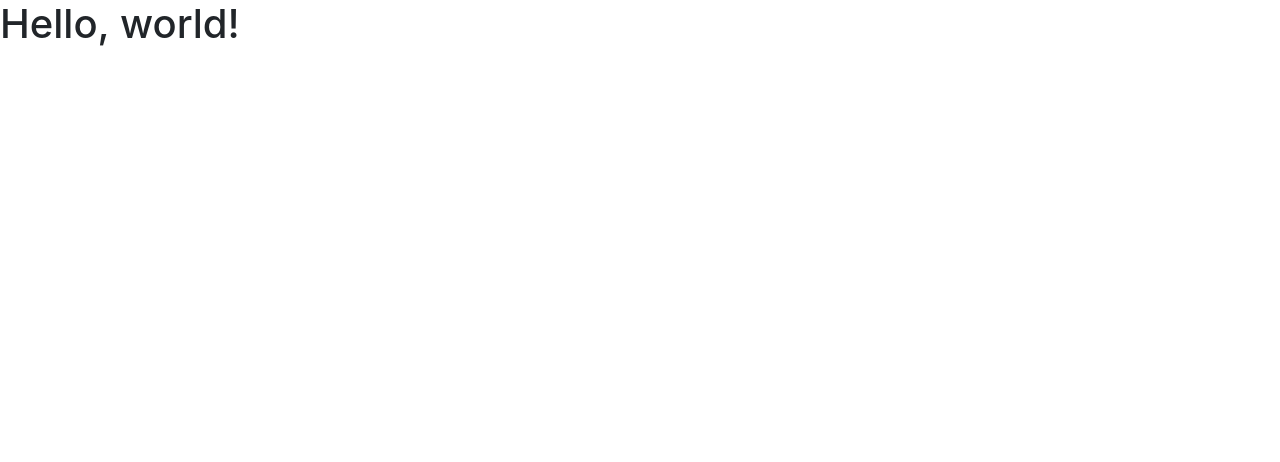
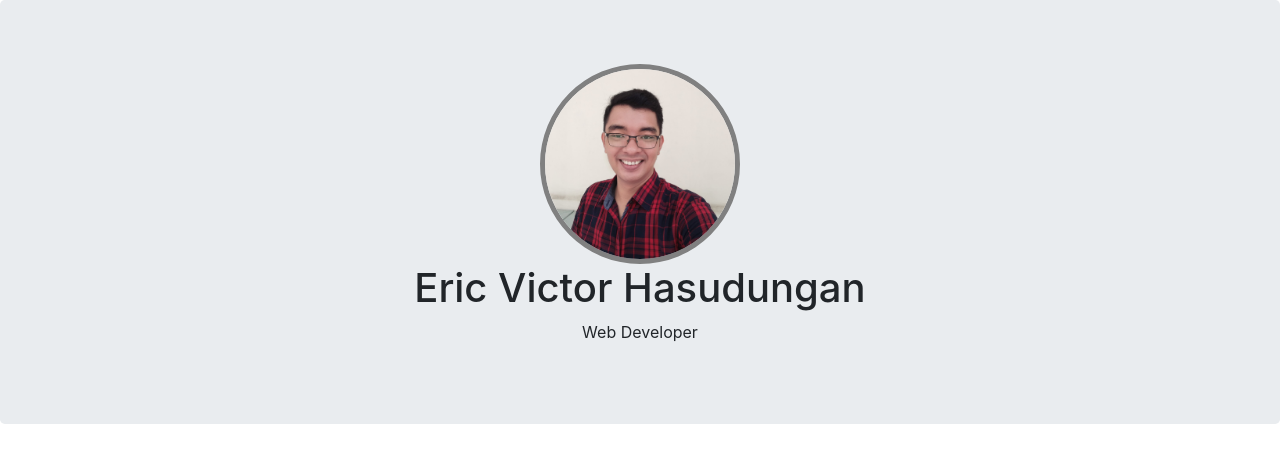
Before and after one commit to ericsianipar/Simple-portfolio, a plain HTML site: page index.html in a window 1280 px wide. Drawn offline with nearby package versions, Linux system fonts and the light colour scheme; files that its build step writes are made by us from their sources.

Commit message:
added img/ericsianipar.jpg, add jumbotron index.html + style.css

```diff
--- a/css/style.css
+++ b/css/style.css
@@ -0,0 +1,5 @@
+.jumbotron img {
+    width: 200px;
+    height: auto;
+    border: 5px solid gray;
+}
--- a/index.html
+++ b/index.html
@@ -6,16 +6,22 @@
     <meta name="viewport" content="width=device-width, initial-scale=1, shrink-to-fit=no">
 
     <!-- Bootstrap CSS -->
-    <link rel="stylesheet" href="css/bootstrap.min.css" >
+    <link rel="stylesheet" href="css/bootstrap.css" >
     <link rel="stylesheet" href="css/style.css">
 
     <title>My Portfolio</title>
   </head>
   <body>
-    <h1>Hello, world!</h1>
+    <!-- Jumbotron -->
+    <div class="jumbotron text-center">
+        <img src="img/ericsianipar.jpg" alt="profile picture" class="rounded-circle">
+        <h1>Eric Victor Hasudungan</h1>
+        <p>Web Developer</p>
+    </div>
+    <!-- End Jumbotron -->
 
 
 
-    <script src="js/bootstrap.min.js"></script>
+    <script src="js/bootstrap.js"></script>
   </body>
 </html>
```
Also changed, not shown: img/ericsianipar.jpg (added).
